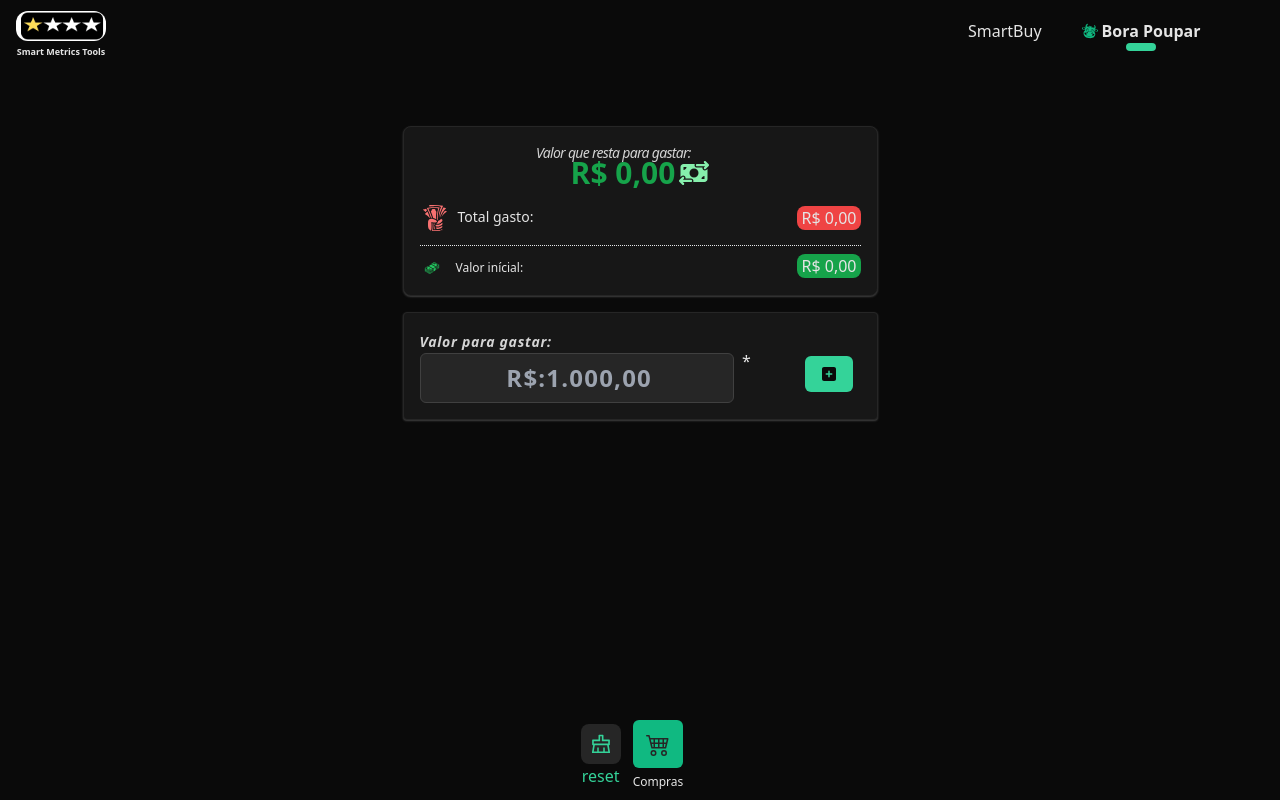
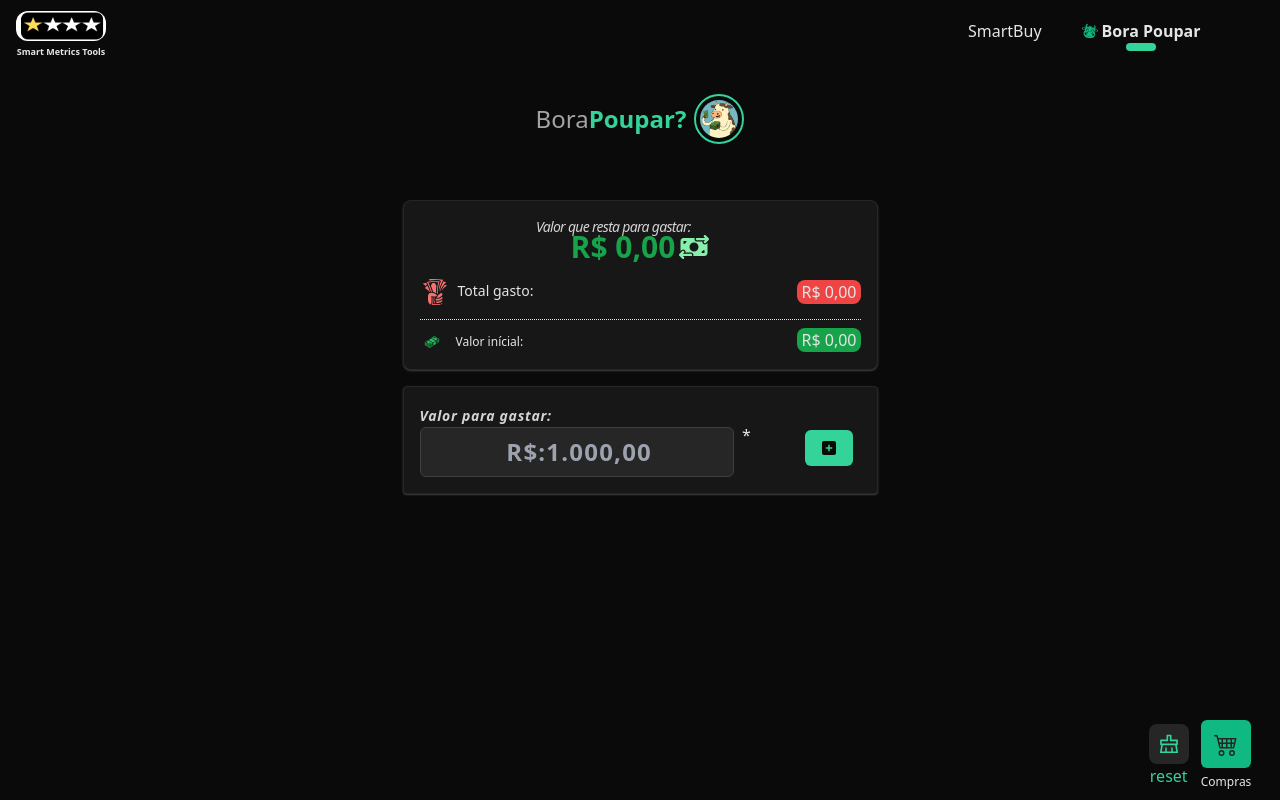
Before and after one commit to jkswebsites/Smart-Metrics-Tools, a Next.js app: page /pages/bora-poupar in a window 1280 px wide. Shown: the top 800 px of the page. Built offline with nearby package versions, Linux system fonts and the light colour scheme.

Commit message:
feat: add ImageCard component

```diff
--- a/app/globals.css
+++ b/app/globals.css
@@ -7,19 +7,20 @@
   padding: 0;
   box-sizing: border-box;
 }
-:root, html, body {
-  @apply w-full h-full;
-
+:root,
+html,
+body {
+  @apply h-full w-full;
 }
 body {
-  @apply bg-neutral-950 text-neutral-200 h-full;
+  @apply bg-neutral-950 text-neutral-200;
 }
 .smootTransition {
- transition: all .1s ease-in-out;
+  transition: all 0.1s ease-in-out;
 }
 .smootTransitionMenu {
-  transition: all .5s ease-in-out;
- }
+  transition: all 0.5s ease-in-out;
+}
 
 @layer base {
   :root {
--- a/app/layout.tsx
+++ b/app/layout.tsx
@@ -64,7 +64,6 @@ export default function RootLayout({
       <body className={`${oxigen.variable} ${montserrat.variable} antialiased`}>
         <Header />
         {children}
-        <Footer />
       </body>
     </html>
   );
--- a/app/pages/bora-poupar/_components/nav-footer.tsx
+++ b/app/pages/bora-poupar/_components/nav-footer.tsx
@@ -5,7 +5,7 @@ import ButtonSheetCart from './button-sheet-cart';
 const NavFooter = () => {
   return (
     <footer className="fixed bottom-0 w-full bg-neutral-950 py-2 pr-4">
-      <nav className="mx-auto flex w-[98%] items-center justify-end gap-3 sm:justify-center">
+      <nav className="mx-auto flex w-[98%] items-center justify-end gap-3">
         <ButtonResetAll />
         <ButtonSheetCart />
       </nav>
--- a/app/pages/bora-poupar/page.tsx
+++ b/app/pages/bora-poupar/page.tsx
@@ -3,6 +3,7 @@ import MainManager from './_components/main-manager';
 import type { Metadata } from 'next';
 import { BoraPouparContextProvider } from '@/app/context/boraPouparContext';
 import NavFooter from './_components/nav-footer';
+import ImageCard from '@/components/image-card';
 export const metadata: Metadata = {
   title: 'Bora Poupar',
   keywords: 'Bora Poupar, poupar, investimento, econômia, controle de gastos',
@@ -13,6 +14,7 @@ const BoraPouparPage = () => {
   return (
     <main className="h-full w-full">
       <BoraPouparContextProvider>
+        <ImageCard />
         <MainManager />
         <NavFooter />
       </BoraPouparContextProvider>
--- /dev/null
+++ b/components/image-card.tsx
@@ -0,0 +1,25 @@
+import Image from 'next/image';
+import React from 'react';
+
+const ImageCard = () => {
+  return (
+    <div className="mx-auto my-6 flex w-4/5 items-center justify-center gap-x-2 sm:max-w-[400px]">
+      <div>
+        <h1>
+          <span className="text-2xl text-neutral-400">Bora</span>
+          <span className="text-2xl font-bold text-emerald-400">Poupar?</span>
+        </h1>
+      </div>
+      <Image
+        src="/vaca-bora-poupar.png"
+        alt="vaca segurando dinheiro bora poupar"
+        width={0}
+        height={0}
+        sizes="full"
+        className="h-[50px] w-[50px] rounded-full border-2 border-emerald-400 p-1"
+      />
+    </div>
+  );
+};
+
+export default ImageCard;
```
Also changed, not shown: public/vaca-bora-poupar.png (added).
